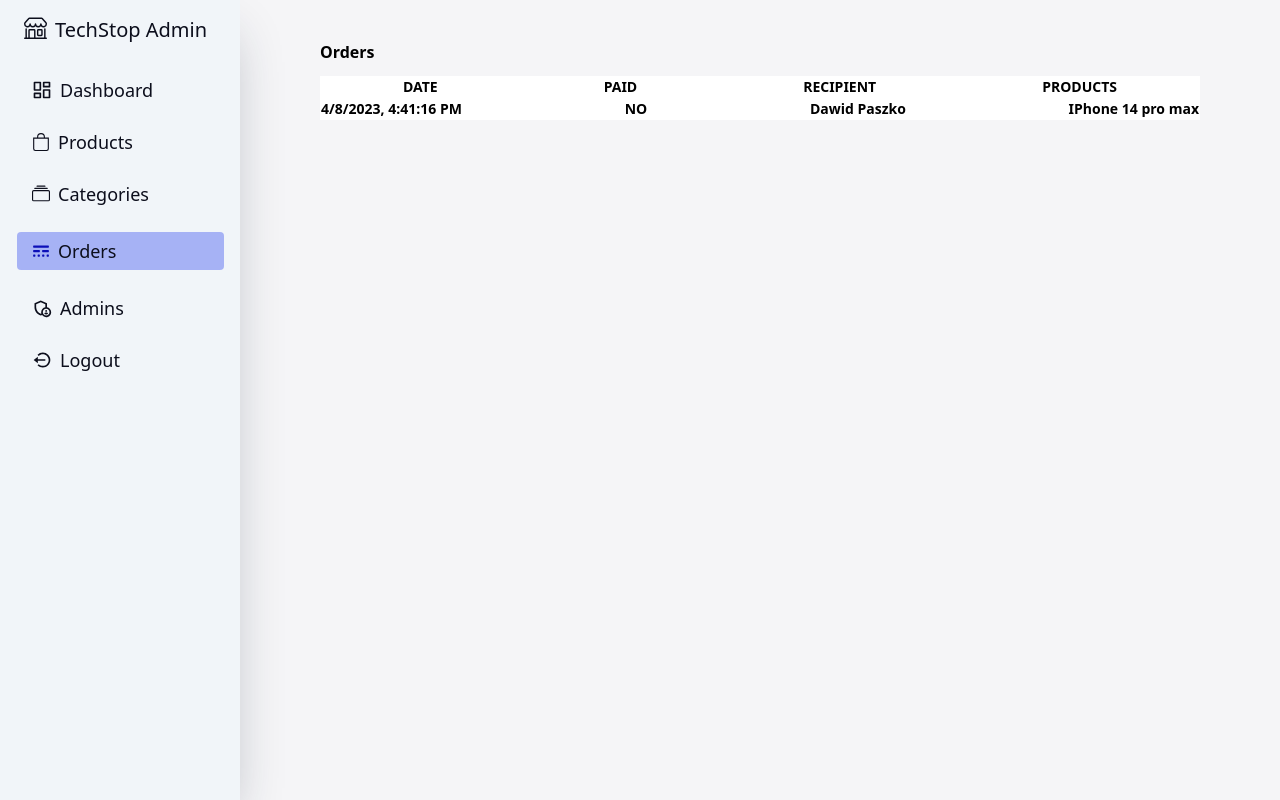
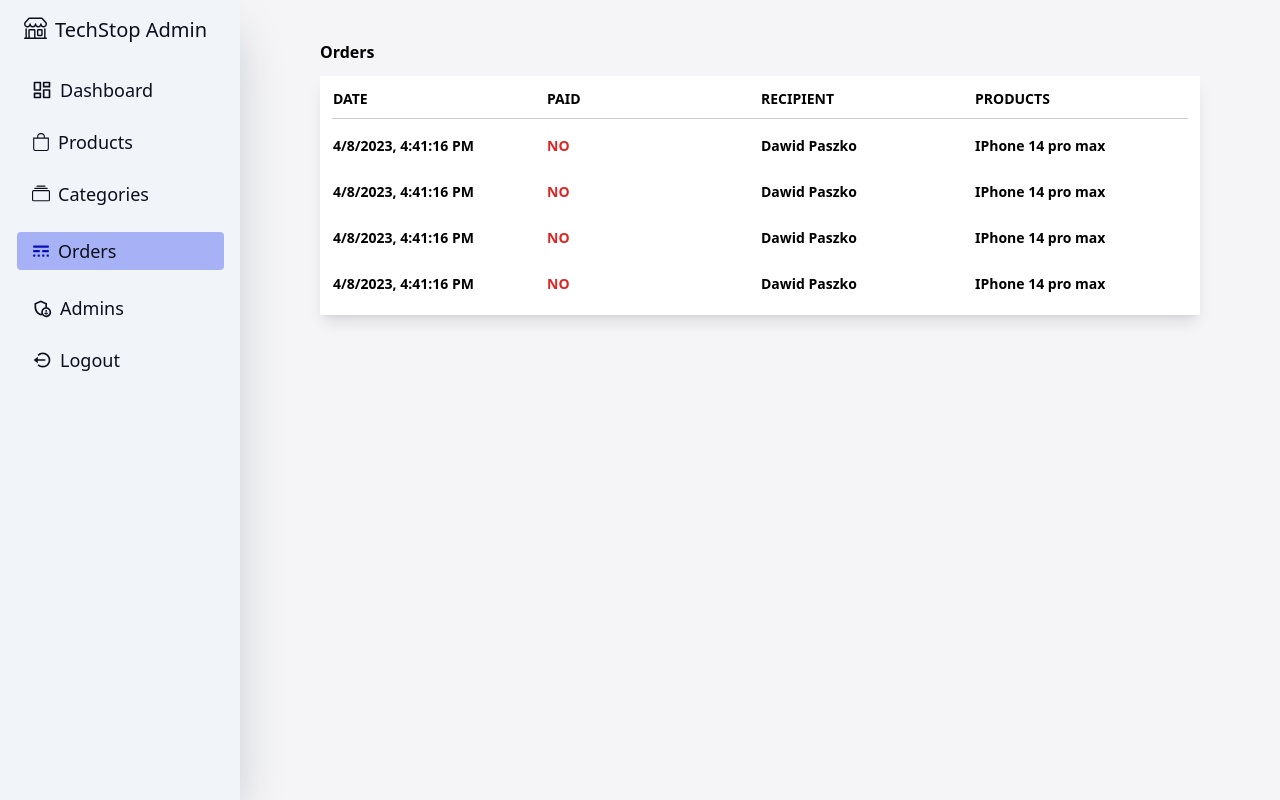
Before and after one commit to tewodrosAe/Shopping_App, a React (Create React App) app in the folder admin/: page /orders in a window 1280 px wide. Built offline with nearby package versions, Linux system fonts and the light colour scheme.

Commit message:
Admin Product details page

```diff
--- a/admin/src/App.js
+++ b/admin/src/App.js
@@ -2,6 +2,7 @@ import React from 'react'
 import { BrowserRouter, Routes, Route } from 'react-router-dom'
 import Nav from './components/Nav'
 import { Admins, Categories, Dashboard, Orders, Products } from './pages'
+import ProductDetails from './pages/ProductDetails'
 
 const App = () => {
   return (
@@ -11,6 +12,7 @@ const App = () => {
       <Routes>
         <Route path='/' element={<Dashboard/>}/>
         <Route path='/products' element={<Products/>}/>
+        <Route path='/productdetails/:id' element={<ProductDetails/>}/>
         <Route path='/categories' element={<Categories/>}/>
         <Route path='/orders' element={<Orders/>}/>
         <Route path='/admins' element={<Admins/>}/>
--- a/admin/src/components/OrdersList.js
+++ b/admin/src/components/OrdersList.js
@@ -2,11 +2,11 @@ import React from 'react'
 
 const OrdersList = () => {
   return (
-    <tr className='w-full flex justify-between'>
-        <td> 4/8/2023, 4:41:16 PM </td>
-        <td> NO </td>
-        <td> Dawid Paszko </td>
-        <td> IPhone 14 pro max </td>
+    <tr className='w-full grid justify-between grid-cols-4 py-2 text-sm'>
+      <td> 4/8/2023, 4:41:16 PM </td>
+      <td className='text-red-600'> NO </td>
+      <td> Dawid Paszko </td>
+      <td> IPhone 14 pro max </td>
     </tr>
   )
 }
--- a/admin/src/index.css
+++ b/admin/src/index.css
@@ -15,3 +15,9 @@
 .user-card{
     @apply bg-white mt-5 flex flex-col gap-1 p-5 items-center text-sky-950 shadow-xl rounded-xl
 }
+.product-input{
+    @apply border border-gray-300 rounded-sm mb-3 py-1 px-3 outline-none focus:border-gray-400 text-sm text-black font-medium
+}
+.upload-btn{
+    @apply relative flex flex-col justify-center items-center w-28 h-28 border font-semibold text-sm bg-white cursor-pointer border-blue-700 text-blue-700 rounded-md
+}
--- a/admin/src/pages/Orders.js
+++ b/admin/src/pages/Orders.js
@@ -5,20 +5,19 @@ const Orders = () => {
   return (
     <div className='font-semibold'>
       Orders
-      <div className='mt-3 bg-white'>
-        <table className='text-sm w-full'>
-          <tr className='w-full flex justify-around'>
+      <div className='mt-3 bg-white p-3 shadow-lg'>
+        <table className='text-sm w-full text-left space-y-2'>
+          <tr className='w-full grid justify-between grid-cols-4'>
             <th> DATE </th>
             <th> PAID </th>
             <th> RECIPIENT </th>
             <th> PRODUCTS </th>
           </tr>
-          <tr className='w-full flex justify-between'>
-              <td> 4/8/2023, 4:41:16 PM </td>
-              <td> NO </td>
-              <td> Dawid Paszko </td>
-              <td> IPhone 14 pro max </td>
-          </tr>
+          <div className='w-full h-single bg-black/20'/>
+          <OrdersList/>
+          <OrdersList/>
+          <OrdersList/>
+          <OrdersList/>
         </table>
       </div>
     </div>
--- /dev/null
+++ b/admin/src/pages/ProductDetails.js
@@ -0,0 +1,34 @@
+import React from 'react'
+import {BsUpload} from 'react-icons/bs'
+
+const ProductDetails = () => {
+    const handleSubmit = (e) => {
+
+        console.log('submitted')
+    }
+    return (
+        <div>
+            <h1 className='font-semibold'> Product Details </h1>
+            <form onClick={handleSubmit} className='flex flex-col gap-1 mt-6 text-product text-gray-600 font-medium'>
+                <label> Product name </label>
+                <input type="text" className='product-input'/>
+                <label> Category </label>
+                <input type="text" className='product-input'/>
+                <label> Color </label>
+                <input type="text" className='product-input'/>
+                <label> Storage(GB) </label>
+                <input type="text" className='product-input'/>
+                <label> Photos </label>
+                <label className='upload-btn'>
+                    <BsUpload size={20}/>
+                    Add Image
+                    <input className='absolute h-full w-full hidden' type='file'/>
+                </label>
+                <label> Description </label>
+                <textarea name="desc" cols="30" rows="10" className='product-input'></textarea>
+            </form>
+        </div>
+  )
+}
+
+export default ProductDetails
--- a/admin/src/pages/Products.js
+++ b/admin/src/pages/Products.js
@@ -1,11 +1,13 @@
 import React from 'react'
 import ProductList from '../components/ProductList'
+import { useNavigate } from 'react-router-dom'
 
 
 const Products = () => {
+  const navigate = useNavigate()
   return (
     <div className='shadow-md'>
-      <button className='bg-btn px-4 py-1 text-white text-sm rounded-md font-medium hover:shadow-sky-200 hover:shadow-md'> Add new product </button>
+      <button className='bg-btn px-4 py-1 text-white text-sm rounded-md font-medium hover:shadow-sky-200 hover:shadow-md' onClick={() => navigate('/productdetails/1')}> Add new product </button>
       <div className='bg-white my-3 text-text1 px-5 py-3 pb-6 text-black font-semibold'>
         <h1 className=' text-black/60'>PRODUCT NAME</h1>
         <div className='w-full h-single bg-black/20 mt-1 mb-3'/>
--- a/admin/tailwind.config.js
+++ b/admin/tailwind.config.js
@@ -12,7 +12,8 @@ module.exports = {
       },
       fontSize: {
         'text1': '0.8rem',
-        'text2': '0.85rem'
+        'text2': '0.85rem',
+        'product': '0.91rem'
       },
       height: {
         'single': '1px'
```
